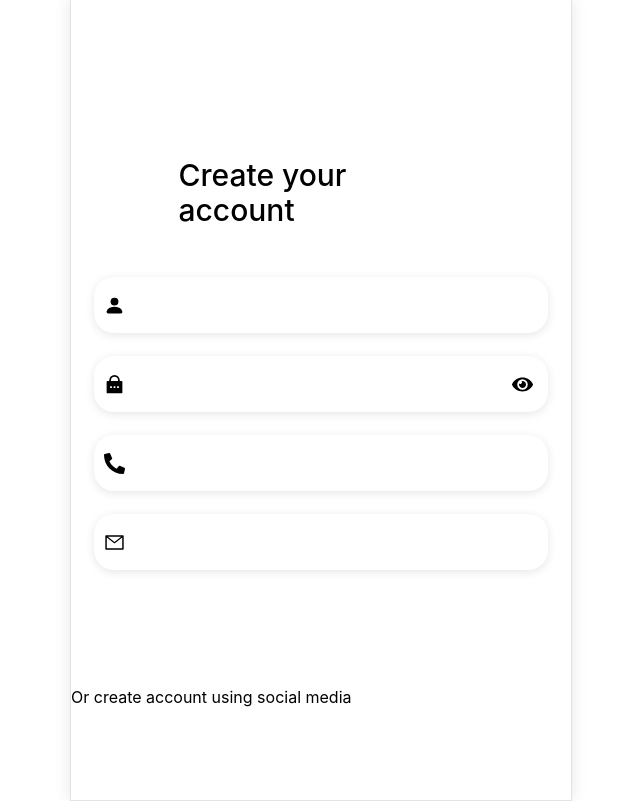
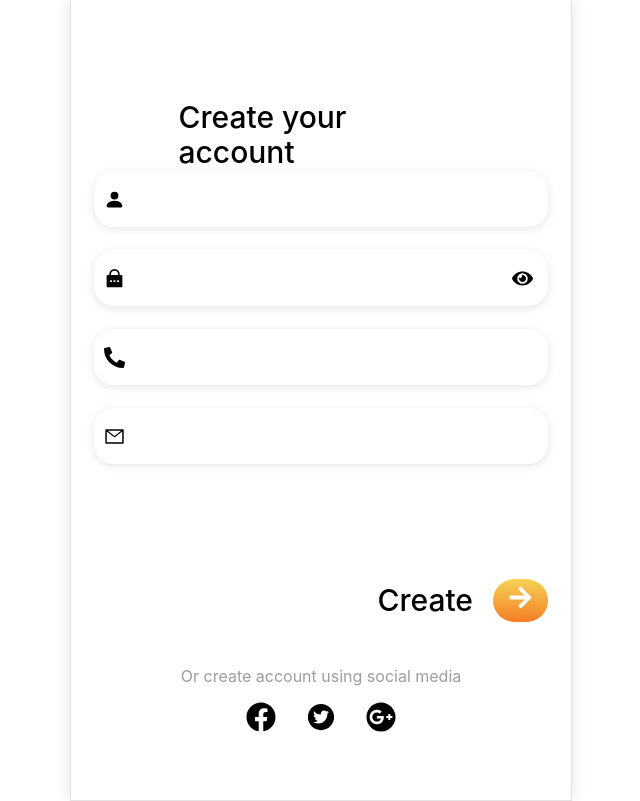
Before and after one commit to Marion-H/login-form, a React (Create React App) app: page /create in a window 1280 px wide. Shown: the whole page, without its empty margins (319-959 px from the left). Built offline with nearby package versions, Linux system fonts and the light colour scheme.

Commit message:
create a common component Butonsign

```diff
--- a/src/components/CreateAccount.jsx
+++ b/src/components/CreateAccount.jsx
@@ -1,16 +1,25 @@
+import {FaFacebook, FaGooglePlus} from "react-icons/fa"
+import { AiFillTwitterCircle} from "react-icons/ai"
+import FormCreate from "./FormCreate";
 import "./css/createAccount.scss";
-import FormCreate from "./FormCreate";
 
 function CreateAccount() {
   return (
-    <div className="createPage">
+    <div className="createAccount">
       <div className="titleForm">
         <h2>Create your account</h2>
       </div>
       <FormCreate />
-      <span className="textFooterForm">
-        Or create account using social media
-      </span>
+      <div className="footerCreatePage">
+        <span className="textFooterForm">
+          Or create account using social media
+        </span>
+        <ul>
+          <li><FaFacebook /></li>
+          <li><AiFillTwitterCircle /></li>
+          <li><FaGooglePlus /></li>
+        </ul>
+      </div>
     </div>
   );
 }
--- a/src/components/FormAuth.jsx
+++ b/src/components/FormAuth.jsx
@@ -2,9 +2,10 @@ import { Link } from "react-router-dom"
 
 import InputFormSignIn from "./InputFormSignIn";
 
-import { FaArrowRight } from "react-icons/fa";
+
 
 import "./css/formAuth.scss";
+import ButtonSign from "./common/ButtonSign";
 
 function FormAuth() {
   return (
@@ -14,14 +15,7 @@ function FormAuth() {
         <span className="textUnderInput">
           <Link to="/forgotPassword">Forgot your password ?</Link>
         </span>
-        <div className="signIn">
-          <span className="textButton">Sign in</span>
-          <button className="buttonSignIn">
-            <span className="arrowButton">
-              <FaArrowRight />
-            </span>
-          </button>
-        </div>
+        <ButtonSign text="Sign in" />
       </form>
     </div>
   );
--- a/src/components/FormCreate.jsx
+++ b/src/components/FormCreate.jsx
@@ -1,15 +1,17 @@
 import InputFormSignIn from "./InputFormSignIn";
 
-import "./css/formCreate.scss";
+import "./css/formAuth.scss";
 import InputForm from "./common/InputForm";
+import ButtonSign from "./common/ButtonSign";
 
 function FormCreate() {
   return (
-    <div className="formCreate">
+    <div className="formAuth">
       <form>
         <InputFormSignIn />
         <InputForm type="email" icon="faPhoneAlt" />
         <InputForm type="text" icon="aiOutlineMail" />
+        <ButtonSign text="Create" />
       </form>
     </div>
   );
--- a/src/components/InputFormSignIn.jsx
+++ b/src/components/InputFormSignIn.jsx
@@ -1,39 +1,13 @@
-import { useState } from "react";
 
-import { FaEye, FaEyeSlash } from "react-icons/fa";
-import { RiLockPasswordFill } from "react-icons/ri";
 import InputForm from "./common/InputForm";
 import InputPassword from "./common/InputPassword";
 
-
 function InputFormSignIn() {
-
-  const [type, setType] = useState("password");
-  const [iconEye, setIconEye] = useState("open");
-
-  const showPwd = () => {
-    if (type === "password") {
-      setIconEye("close");
-      return setType("text");
-    } else {
-      setIconEye("open");
-      return setType("password");
-    }
-  };
 
   return (
     <>
       <InputForm type="text" icon="bsFillPersonFill" />
       <InputPassword />
-      {/* <div className="inputPassword">
-        <span className="lockPassword">
-          <RiLockPasswordFill />
-        </span>
-        <input type={type} />
-        <span class="eyePassword" onClick={() => showPwd()}>
-          {iconEye === "open" ? <FaEye /> : <FaEyeSlash />}
-        </span>
-      </div> */}
     </>
   );
 }
--- /dev/null
+++ b/src/components/common/ButtonSign.jsx
@@ -0,0 +1,16 @@
+import { FaArrowRight } from "react-icons/fa";
+
+function ButtonSign ({text}) {
+    return(
+        <div className="signIn">
+          <span className="textButton">{text}</span>
+          <button className="buttonSignIn">
+            <span className="arrowButton">
+              <FaArrowRight />
+            </span>
+          </button>
+        </div>
+    )
+}
+
+export default ButtonSign
--- a/src/components/css/createAccount.scss
+++ b/src/components/css/createAccount.scss
@@ -1,4 +1,4 @@
-.createPage {
+.createAccount {
     width: 500px;
     height: 800px;
     border: 1px solid #e3e3e3;
@@ -7,7 +7,7 @@
     position: relative;
 
     .titleForm {
-        margin-top: 158px;
+        margin-top: 100px;
 
         h2 {
             font-weight: 500;
@@ -18,4 +18,24 @@
             height: 26px;
         }
     }
+
+    .footerCreatePage {
+        text-align: center;
+        ul {
+            list-style: none;
+            display: flex;
+            justify-content: center;
+            padding: 0;
+            align-content: center;
+            li {
+                font-size: 30px;
+                margin: 0 15px;
+            }
+        }
+    }
+
+    .textFooterForm {
+        text-align: center;
+        color: #9d9d9d;
+    }
 }
```
